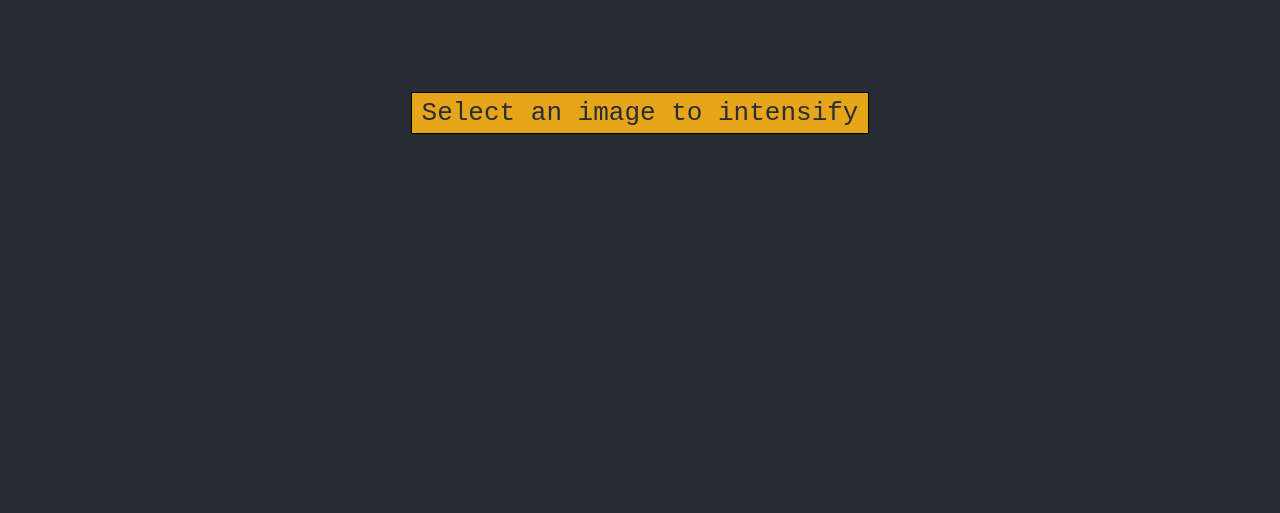
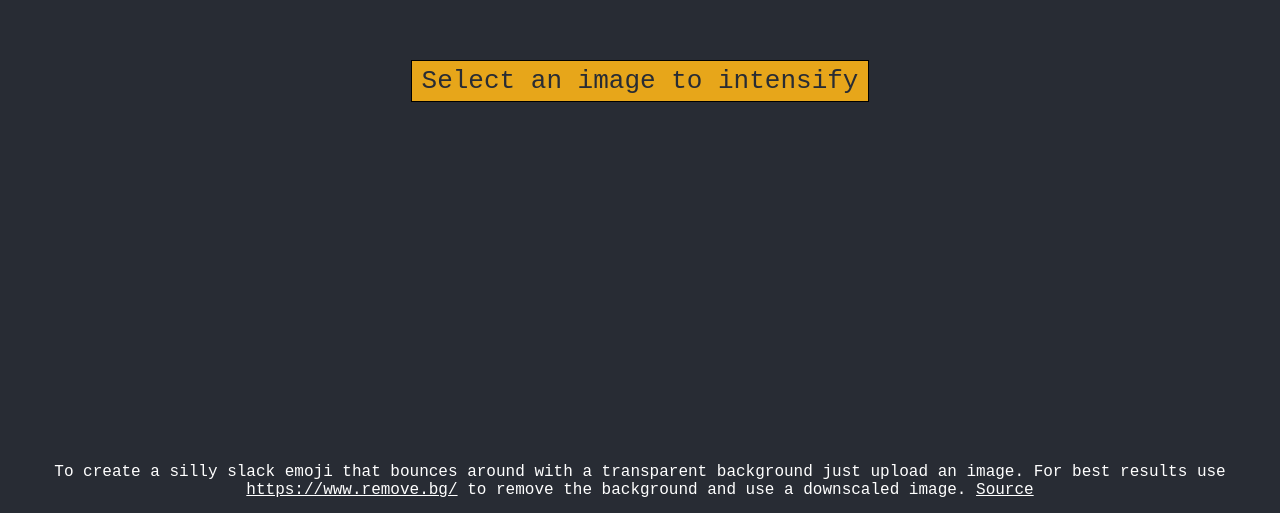
Before and after one commit to adriandelisle/intensifies-transparency, a React (Create React App) app: page / in a window 1280 px wide. Shown: the part 287-800 px from the top of the page. Built offline with nearby package versions, Linux system fonts and the light colour scheme.

Commit message:
Added a footer with instructions

```diff
--- a/src/App-theme.ts
+++ b/src/App-theme.ts
@@ -11,6 +11,10 @@ const AppTheme: DefaultTheme = {
       },
     },
     loading: '#1adee7',
+    link: {
+      normal: '#fff',
+      visited: '#ffa8b7',
+    },
   },
 }
 
--- a/src/App.tsx
+++ b/src/App.tsx
@@ -3,6 +3,9 @@ import { getFileUrl, loadImage, intensifyImage } from './utils/image'
 import { GifSelector } from './components/gif-selector'
 import { ImagePreview } from './components/image-preview'
 import { LoadingIndicator } from './components/loading-indicator'
+import { Header } from './components/header'
+import { Footer } from './components/footer'
+import { Link } from './components/link'
 
 import styled, { ThemeProvider } from 'styled-components'
 import { AppTheme } from './App-theme'
@@ -15,7 +18,7 @@ interface AppState {
 
 interface AppProps {}
 
-const AppBody = styled.div`
+const AppBody = styled.section`
   background-color: ${props => props.theme.colors.background};
   min-height: 100vh;
   display: flex;
@@ -51,11 +54,22 @@ class App extends Component<AppProps, AppState> {
     return (
       <ThemeProvider theme={AppTheme}>
         <AppBody>
+          <Header />
           {isLoading ? <LoadingIndicator /> : null}
           {intensifiedImage?.src ? (
             <ImagePreview url={intensifiedImage?.src} />
           ) : null}
           <GifSelector onFileSelected={this.onImageSelected} />
+          <Footer>
+            To create a silly slack emoji that bounces around with a transparent
+            background just upload an image. For best results use{' '}
+            <Link url="https://www.remove.bg/" text="https://www.remove.bg/" />{' '}
+            to remove the background and use a downscaled image.{' '}
+            <Link
+              url="https://github.com/adriandelisle/intensifies-transparency"
+              text="Source"
+            />
+          </Footer>
         </AppBody>
       </ThemeProvider>
     )
--- /dev/null
+++ b/src/components/footer.tsx
@@ -0,0 +1,14 @@
+import React, { FunctionComponent } from 'react'
+import styled from 'styled-components'
+
+const FooterContainer = styled.footer`
+  margin-top: auto;
+  text-align: center;
+  padding: 14px;
+`
+
+interface FooterProps {}
+
+export const Footer: FunctionComponent<FooterProps> = ({ children }) => (
+  <FooterContainer>{children}</FooterContainer>
+)
--- /dev/null
+++ b/src/components/header.tsx
@@ -0,0 +1,12 @@
+import React, { FunctionComponent } from 'react'
+import styled from 'styled-components'
+
+const HeaderContainer = styled.header`
+  margin-bottom: auto;
+`
+
+interface HeaderProps {}
+
+export const Header: FunctionComponent<HeaderProps> = ({ children }) => (
+  <HeaderContainer>{children}</HeaderContainer>
+)
--- /dev/null
+++ b/src/components/link.tsx
@@ -0,0 +1,36 @@
+import React, { FunctionComponent } from 'react'
+import { AppTheme } from '../App-theme'
+import styled, { ThemeProvider } from 'styled-components'
+
+const StyledAnchor = styled.a`
+  :link {
+    color: white;
+  }
+
+  :visited {
+    color: pink;
+  }
+
+  /* :focus {
+  } */
+
+  :hover {
+    text-decoration: none;
+  }
+
+  /* :active {
+  } */
+`
+
+interface LinkProps {
+  url: string
+  text: string
+}
+
+export const Link: FunctionComponent<LinkProps> = ({ url, text }) => (
+  <ThemeProvider theme={AppTheme}>
+    <StyledAnchor href={url} rel="noreferrer noopener" target="_blank">
+      {text}
+    </StyledAnchor>
+  </ThemeProvider>
+)
--- a/src/styled.d.ts
+++ b/src/styled.d.ts
@@ -12,6 +12,10 @@ declare module 'styled-components' {
         }
       }
       loading: string
+      link: {
+        normal: string
+        visited: string
+      }
     }
   }
 }
```
